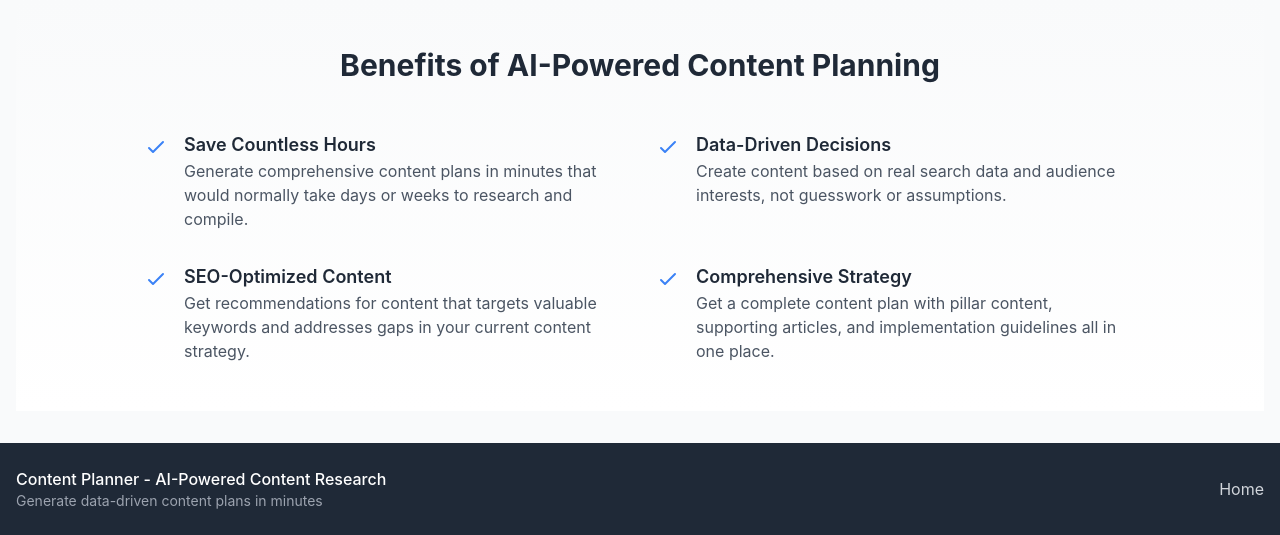
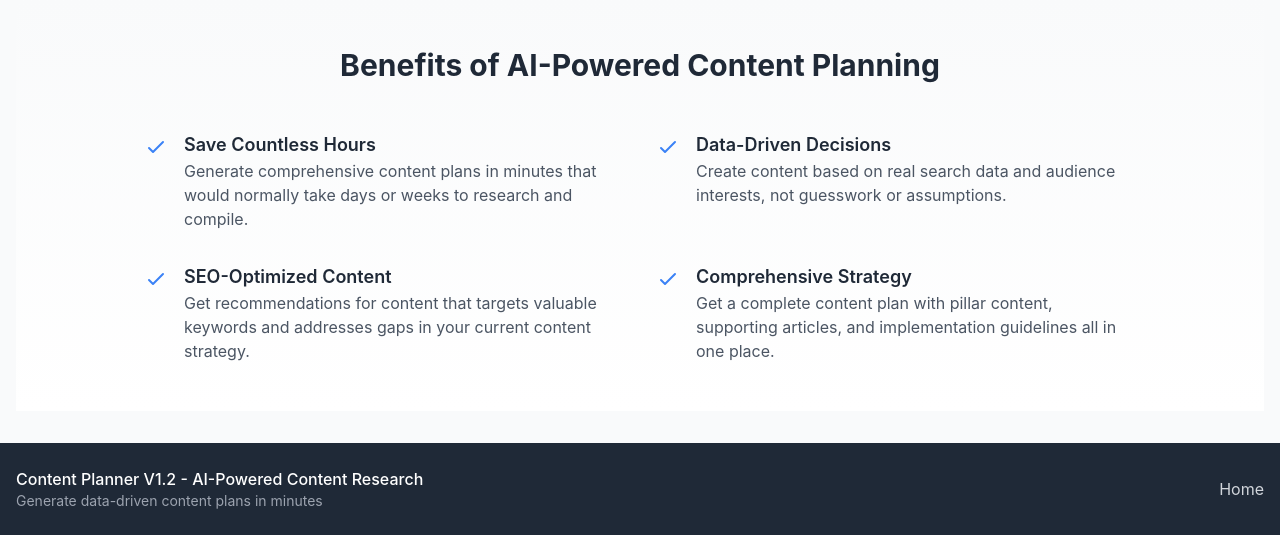
Before and after one commit to hjayne-creator/contentPlan, a Flask app: page / in a window 1280 px wide. Shown: the part 1366-1901 px from the top of the page. Run offline with Flask 3, Linux system fonts and the light colour scheme; some libraries are stand-ins or nearby versions.

Commit message:
Update base.html

```diff
--- a/templates/base.html
+++ b/templates/base.html
@@ -196,7 +196,7 @@
         <div class="container mx-auto px-4">
             <div class="flex flex-col md:flex-row justify-between items-center">
                 <div class="mb-4 md:mb-0">
-                    <p class="font-medium">Content Planner - AI-Powered Content Research</p>
+                    <p class="font-medium">Content Planner V1.2 - AI-Powered Content Research</p>
                     <p class="text-sm text-gray-400">Generate data-driven content plans in minutes</p>
                 </div>
                 <div class="flex space-x-4">
```
